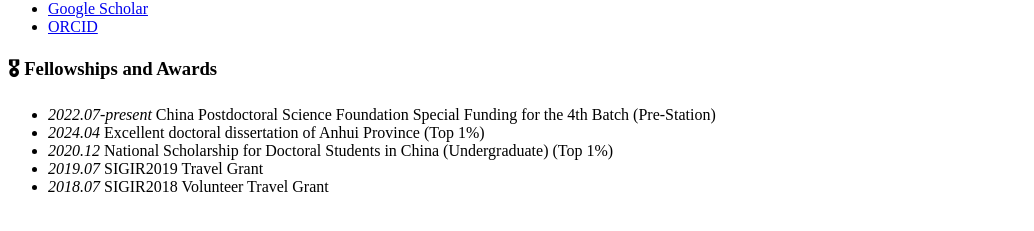
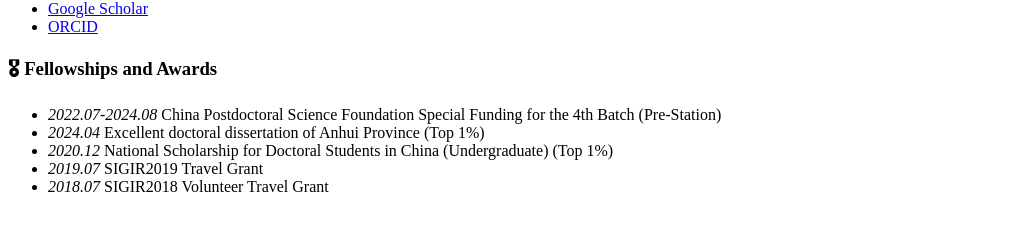
Before and after one commit to PeiJieSun/peijiesun.github.io, a Jekyll site: the page built from _pages/includes/honers.md, in a window 1280 px wide. Shown: the part 448-679 px from the top of the page, without its empty margins (0-1034 px from the left). Built offline with Jekyll 4.4.1, drawn with Linux system fonts in a browser that asks for light colours; our own code applies the rules of GitHub Pages for plain Markdown files; comment, search, counter and statistics services are not loaded.

Commit message:
Update honers.md

```diff
--- a/_pages/includes/honers.md
+++ b/_pages/includes/honers.md
@@ -1,5 +1,5 @@
 # 🎖 Fellowships and Awards
-- *2022.07-present* China Postdoctoral Science Foundation Special Funding for the 4th Batch (Pre-Station)
+- *2022.07-2024.08* China Postdoctoral Science Foundation Special Funding for the 4th Batch (Pre-Station)
 - *2024.04* Excellent doctoral dissertation of Anhui Province (Top 1%)
 - *2020.12* National Scholarship for Doctoral Students in China (Undergraduate) (Top 1%)
 - *2019.07* SIGIR2019 Travel Grant
```
